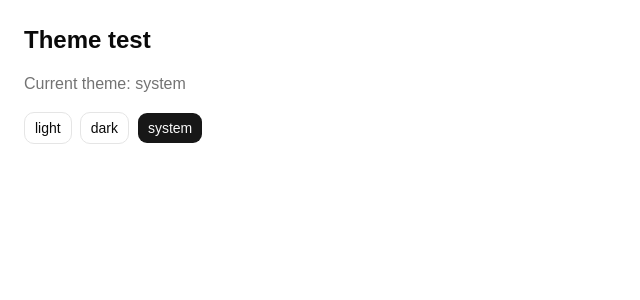
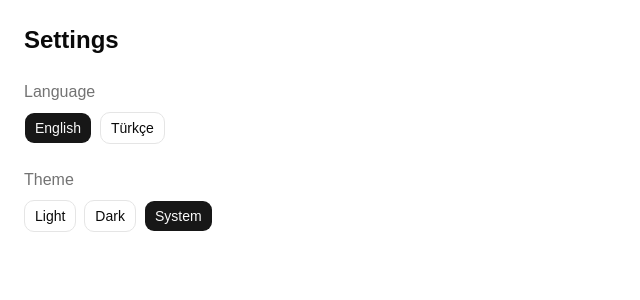
Before and after one commit to keremketenci/project-templates, a React (Vite) app in the folder tauri-react-ts/: page / in a window 1280 px wide. Shown: the top 300 px of the page, without its empty margins (0-640 px from the left). Built offline with nearby package versions, Linux system fonts and the light colour scheme.

Commit message:
add i18next with Turkish and English

```diff
--- a/tauri-react-ts/package.json
+++ b/tauri-react-ts/package.json
@@ -17,9 +17,11 @@
     "@tauri-apps/plugin-opener": "^2",
     "class-variance-authority": "^0.7.1",
     "cn": "^0.5.0",
+    "i18next": "^26.5.3",
     "lucide-react": "^1.60.0",
     "react": "^19.1.0",
     "react-dom": "^19.1.0",
+    "react-i18next": "^17.1.0",
     "shadcn": "^4.22.1",
     "tailwindcss": "^4.3.3",
     "tw-animate-css": "^1.4.0"
--- a/tauri-react-ts/src/App.tsx
+++ b/tauri-react-ts/src/App.tsx
@@ -1,14 +1,33 @@
+import { useTranslation } from "react-i18next";
 import { Button } from "@/shadcn/ui/button";
 import { useSettings } from "@/settings/SettingsContext";
-import { THEMES } from "@/lib/settings";
+import { LANGUAGES, LANGUAGE_NAMES, THEMES } from "@/lib/settings";
 
 export default function App() {
+  const { t } = useTranslation();
   const { settings, updateSettings } = useSettings();
 
   return (
-    <main className="space-y-4 p-6">
-      <h1 className="text-2xl font-bold">Theme test</h1>
-      <p className="text-muted-foreground">Current theme: {settings.theme}</p>
+    <main className="space-y-6 p-6">
+      <h1 className="text-2xl font-bold">{t("settings.title")}</h1>
+
+      <section className="space-y-2">
+        <h2 className="text-muted-foreground">{t("settings.language")}</h2>
+        <div className="flex gap-2">
+          {LANGUAGES.map((language) => (
+            <Button
+              key={language}
+              variant={settings.language === language ? "default" : "outline"}
+              onClick={() => updateSettings({ language })}
+            >
+              {LANGUAGE_NAMES[language]}
+            </Button>
+          ))}
+        </div>
+      </section>
+
+      <section className="space-y-2">
+        <h2 className="text-muted-foreground">{t("settings.theme")}</h2>
         <div className="flex gap-2">
           {THEMES.map((theme) => (
             <Button
@@ -16,10 +35,11 @@ export default function App() {
               variant={settings.theme === theme ? "default" : "outline"}
               onClick={() => updateSettings({ theme })}
             >
-            {theme}
+              {t(`theme.${theme}`)}
             </Button>
           ))}
         </div>
+      </section>
     </main>
   );
 }
--- /dev/null
+++ b/tauri-react-ts/src/i18n/index.ts
@@ -0,0 +1,19 @@
+import i18n from "i18next";
+import { initReactI18next } from "react-i18next";
+import { loadSettings } from "@/lib/settings";
+import en from "./locales/en.json";
+import tr from "./locales/tr.json";
+
+i18n.use(initReactI18next).init({
+  resources: {
+    en: { translation: en },
+    tr: { translation: tr },
+  },
+  // Start with the language saved in settings
+  lng: loadSettings().language,
+  fallbackLng: "en",
+  // React already escapes values, so i18next does not need to
+  interpolation: { escapeValue: false },
+});
+
+export default i18n;
--- /dev/null
+++ b/tauri-react-ts/src/i18n/locales/en.json
@@ -0,0 +1,12 @@
+{
+  "settings": {
+    "title": "Settings",
+    "language": "Language",
+    "theme": "Theme"
+  },
+  "theme": {
+    "light": "Light",
+    "dark": "Dark",
+    "system": "System"
+  }
+}
--- /dev/null
+++ b/tauri-react-ts/src/i18n/locales/tr.json
@@ -0,0 +1,12 @@
+{
+  "settings": {
+    "title": "Ayarlar",
+    "language": "Dil",
+    "theme": "Tema"
+  },
+  "theme": {
+    "light": "Açık",
+    "dark": "Koyu",
+    "system": "Sistem"
+  }
+}
--- a/tauri-react-ts/src/lib/settings.ts
+++ b/tauri-react-ts/src/lib/settings.ts
@@ -1,28 +1,48 @@
 export type Theme = "light" | "dark" | "system";
+export type Language = "en" | "tr";
 
 export interface Settings {
   theme: Theme;
+  language: Language;
 }
 
+export const THEMES: Theme[] = ["light", "dark", "system"];
+export const LANGUAGES: Language[] = ["en", "tr"];
+
+// Each language is displayed in its own language
+export const LANGUAGE_NAMES: Record<Language, string> = {
+  en: "English",
+  tr: "Türkçe",
+};
+
 const STORAGE_KEY = "app-settings";
-export const THEMES: Theme[] = ["light", "dark", "system"];
-const DEFAULT_SETTINGS: Settings = { theme: "system" };
+
+function detectLanguage(): Language {
+  const deviceLanguage = navigator.language.toLowerCase();
+  return deviceLanguage.startsWith("tr") ? "tr" : "en";
+}
+
+function getDefaultSettings(): Settings {
+  return { theme: "system", language: detectLanguage() };
+}
 
 export function loadSettings(): Settings {
+  const defaults = getDefaultSettings();
   try {
     const raw = localStorage.getItem(STORAGE_KEY);
-    if (!raw) return DEFAULT_SETTINGS;
+    if (!raw) return defaults;
     const parsed = JSON.parse(raw) as Partial<Settings>;
+    // Ignore invalid stored values and fall back to defaults
     return {
-      ...DEFAULT_SETTINGS,
-      ...parsed,
-      // Ignore invalid stored values
       theme: THEMES.includes(parsed.theme as Theme)
         ? (parsed.theme as Theme)
-        : DEFAULT_SETTINGS.theme,
+        : defaults.theme,
+      language: LANGUAGES.includes(parsed.language as Language)
+        ? (parsed.language as Language)
+        : defaults.language,
     };
   } catch {
-    return DEFAULT_SETTINGS;
+    return defaults;
   }
 }
 
--- a/tauri-react-ts/src/main.tsx
+++ b/tauri-react-ts/src/main.tsx
@@ -4,6 +4,7 @@ import App from "./App";
 import { SettingsProvider } from "./settings/SettingsContext";
 import { applyTheme, loadSettings } from "./lib/settings";
 import "./index.css";
+import "./i18n";
 
 // Apply the saved theme before the first render to avoid a flash
 applyTheme(loadSettings().theme);
--- a/tauri-react-ts/src/settings/SettingsContext.tsx
+++ b/tauri-react-ts/src/settings/SettingsContext.tsx
@@ -5,6 +5,7 @@ import {
   useState,
   type ReactNode,
 } from "react";
+import i18n from "@/i18n";
 import {
   applyTheme,
   loadSettings,
@@ -22,9 +23,11 @@ const SettingsContext = createContext<SettingsContextValue | null>(null);
 export function SettingsProvider({ children }: { children: ReactNode }) {
   const [settings, setSettings] = useState<Settings>(loadSettings);
 
-  // Persist settings and apply the theme whenever they change
+  // Persist settings and apply theme and language whenever they change
   useEffect(() => {
     applyTheme(settings.theme);
+    i18n.changeLanguage(settings.language);
+    document.documentElement.lang = settings.language;
     saveSettings(settings);
   }, [settings]);
 
```
Also changed, not shown: 1 other file (tests, documents, lock files or other folders). Lines whose indentation alone changed are shown as unchanged.
